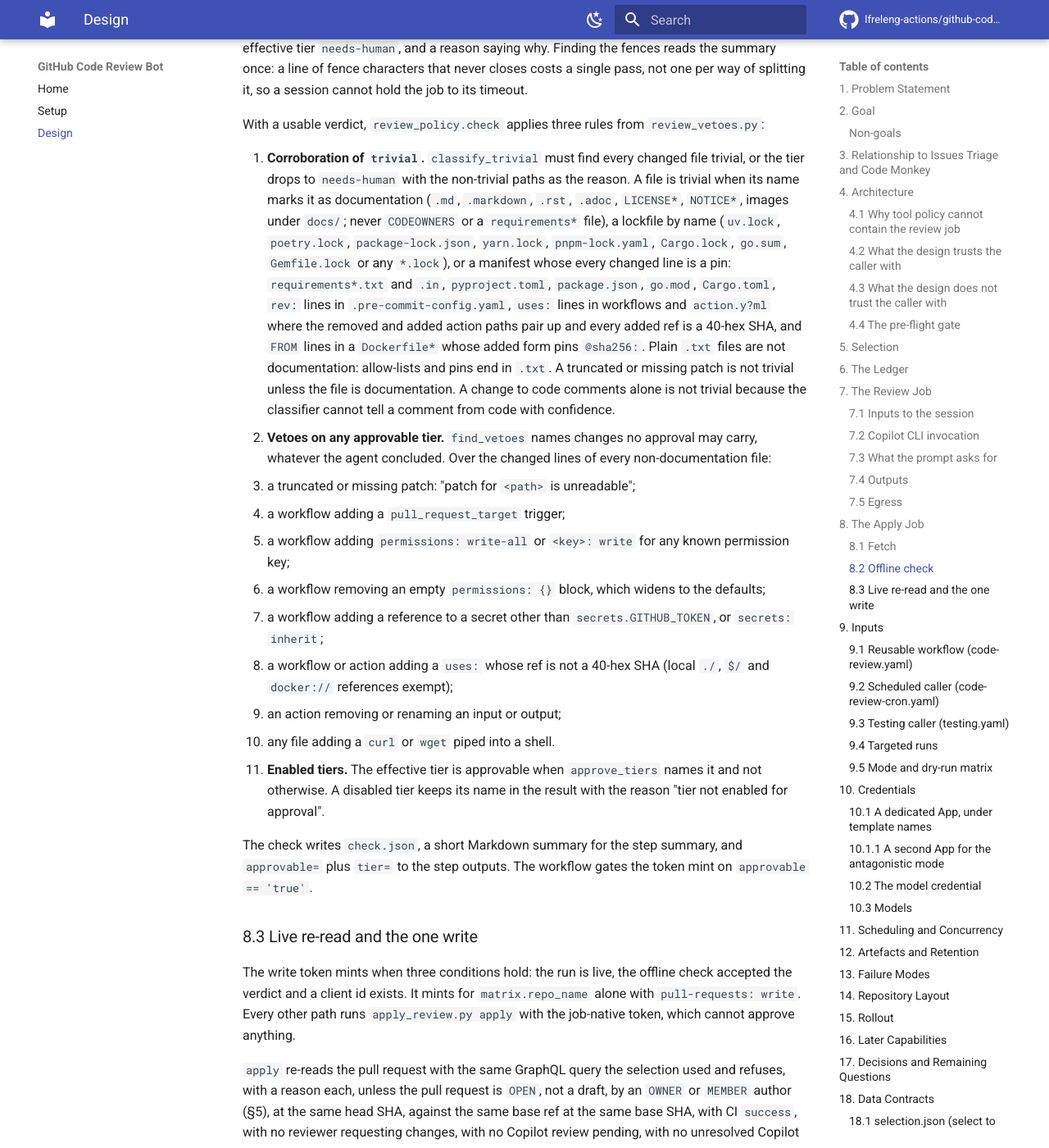
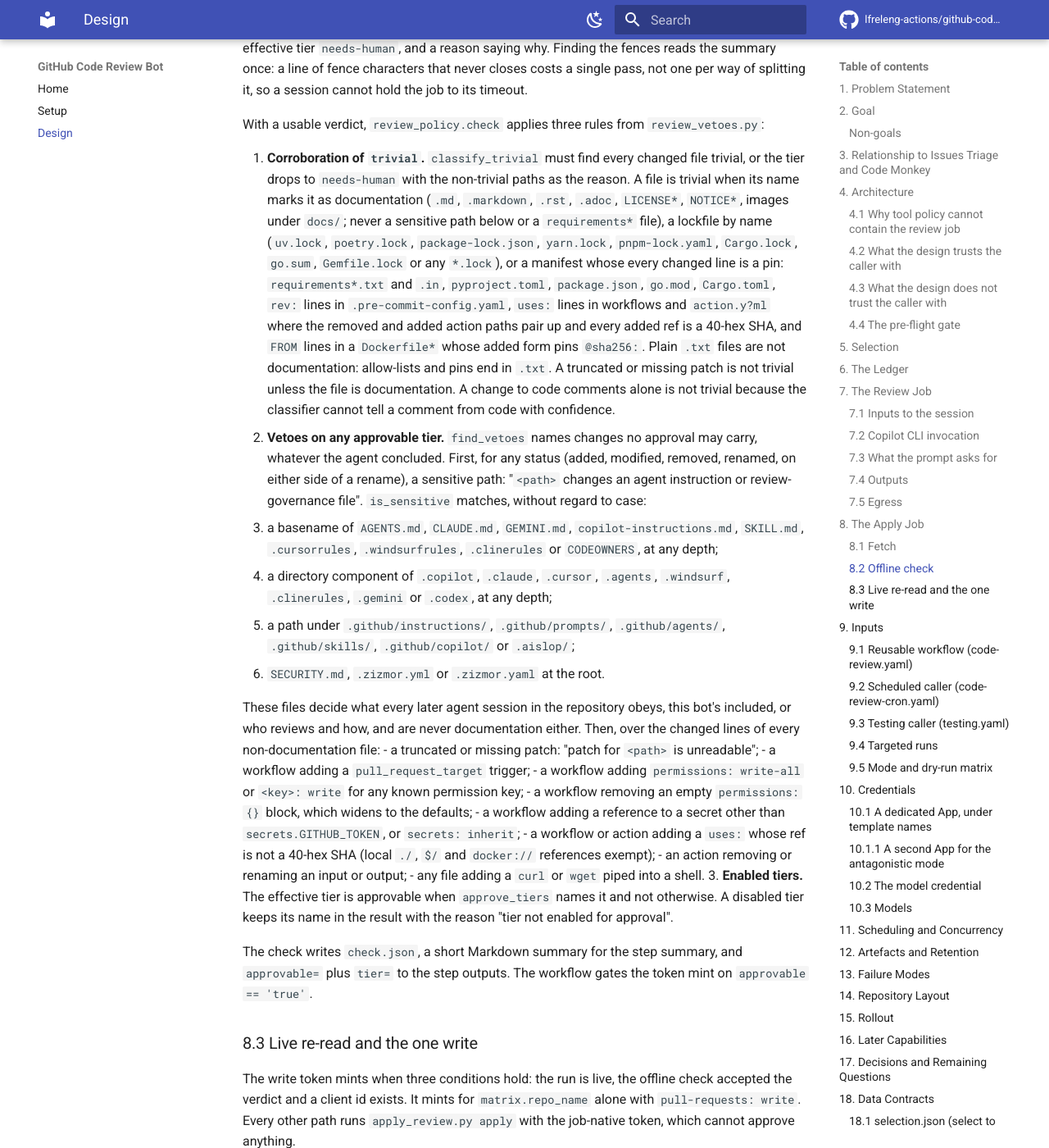
Before and after one commit to lfreleng-actions/github-code-review-bot, an MkDocs documentation site: the page built from docs/DESIGN.md, in a window 1280 px wide and 1400 px high, scrolled down 12213 px. Shown: the whole window at 82% size. Built offline with MkDocs 1.6.1 and Material for MkDocs 9.7.7, drawn with Linux system fonts in a browser that asks for light colours; comment, search, counter and statistics services are not loaded; some of the changed text lies outside the part shown.

Commit message:
Fix(vetoes): Never approve agent instruction files
is_doc counted every *.md file as documentation, so a pull request
changing only AGENTS.md, .github/copilot-instructions.md or
CLAUDE.md was corroborated as trivial and approved unread. Those
files decide what every later agent session in a repository obeys,
this bot's included. CODEOWNERS was kept out of the trivial class
but carried no veto, so a low-risk verdict could approve it.

Add is_sensitive: agent instruction basenames and directories at
any depth, the .github/ instruction, prompt, agent, skill and
copilot trees, CODEOWNERS anywhere, and SECURITY.md, .aislop/ and
.zizmor.y?ml at the root, all compared without regard to case. A
sensitive path, on either side of a rename, is never trivial and
always raises the veto "<path> changes an agent instruction or
review-governance file" first, whatever its status, so the
effective tier becomes needs-human.

Name the files in the review prompt's trivial and needs-human tiers
and in the design (section 8.2 veto list, section 17 decisions).

Co-authored-by: Copilot <223556219+Copilot@users.noreply.github.com>
Signed-off-by: lf-releng-code-monkey-bot[bot] <332050256+lf-releng-code-monkey-bot[bot]@users.noreply.github.com>

```diff
--- a/docs/DESIGN.md
+++ b/docs/DESIGN.md
@@ -573,7 +573,7 @@ from `review_vetoes.py`:
    with the non-trivial paths as the reason. A file is trivial
    when its name marks it as documentation (`.md`, `.markdown`, `.rst`,
    `.adoc`, `LICENSE*`, `NOTICE*`, images under `docs/`; never
-   `CODEOWNERS` or a `requirements*` file), a lockfile by name
+   a sensitive path below or a `requirements*` file), a lockfile by name
    (`uv.lock`, `poetry.lock`, `package-lock.json`, `yarn.lock`,
    `pnpm-lock.yaml`, `Cargo.lock`, `go.sum`, `Gemfile.lock` or any
    `*.lock`), or a manifest whose every changed line is a pin:
@@ -589,8 +589,26 @@ from `review_vetoes.py`:
    because the classifier cannot tell a comment from code with
    confidence.
 2. **Vetoes on any approvable tier.** `find_vetoes` names changes
-   no approval may carry, whatever the agent concluded. Over the
-   changed lines of every non-documentation file:
+   no approval may carry, whatever the agent concluded. First, for
+   any status (added, modified, removed, renamed, on either side of
+   a rename), a sensitive path: "`<path>` changes an agent
+   instruction or review-governance file". `is_sensitive` matches,
+   without regard to case:
+   - a basename of `AGENTS.md`, `CLAUDE.md`, `GEMINI.md`,
+     `copilot-instructions.md`, `SKILL.md`, `.cursorrules`,
+     `.windsurfrules`, `.clinerules` or `CODEOWNERS`, at any depth;
+   - a directory component of `.copilot`, `.claude`, `.cursor`,
+     `.agents`, `.windsurf`, `.clinerules`, `.gemini` or `.codex`,
+     at any depth;
+   - a path under `.github/instructions/`, `.github/prompts/`,
+     `.github/agents/`, `.github/skills/`, `.github/copilot/` or
+     `.aislop/`;
+   - `SECURITY.md`, `.zizmor.yml` or `.zizmor.yaml` at the root.
+
+   These files decide what every later agent session in the
+   repository obeys, this bot's included, or who reviews and how,
+   and are never documentation either. Then, over the changed
+   lines of every non-documentation file:
    - a truncated or missing patch: "patch for `<path>` is
      unreadable";
    - a workflow adding a `pull_request_target` trigger;
@@ -1268,11 +1286,15 @@ Decided:
   a claim. The classifier reads the same patches the agent read
   and must agree before an approval goes out under that tier.
 - **Vetoes on every approvable tier.** Some changes no approval may
-  carry whatever a reviewer concludes: a new `pull_request_target`
-  trigger, a write permission, an unpinned action, a secret
-  reference, a removed action input, a download piped into a
-  shell. The list is short on purpose; it names the changes whose
-  cost of a wrong approval is highest.
+  carry whatever a reviewer concludes: a change to an agent
+  instruction or review-governance file (`AGENTS.md`,
+  `.github/copilot-instructions.md`, `CODEOWNERS` and the rest of
+  §8.2's list), a new `pull_request_target` trigger, a write
+  permission, an unpinned action, a secret reference, a removed
+  action input, a download piped into a shell. The list is short
+  on purpose; it names the changes whose cost of a wrong approval
+  is highest. Instruction files rank first: a wrong approval there
+  changes what every later agent session obeys.
 - **Low-risk enabled from the start.** The maintainer chose
   `trivial,low-risk` as the default rather than a staged widening,
   on the ground that the dry-run period exercises both tiers and
```
Also changed, not shown: prompt/review.md (+8 -2 lines), 2 other files.
